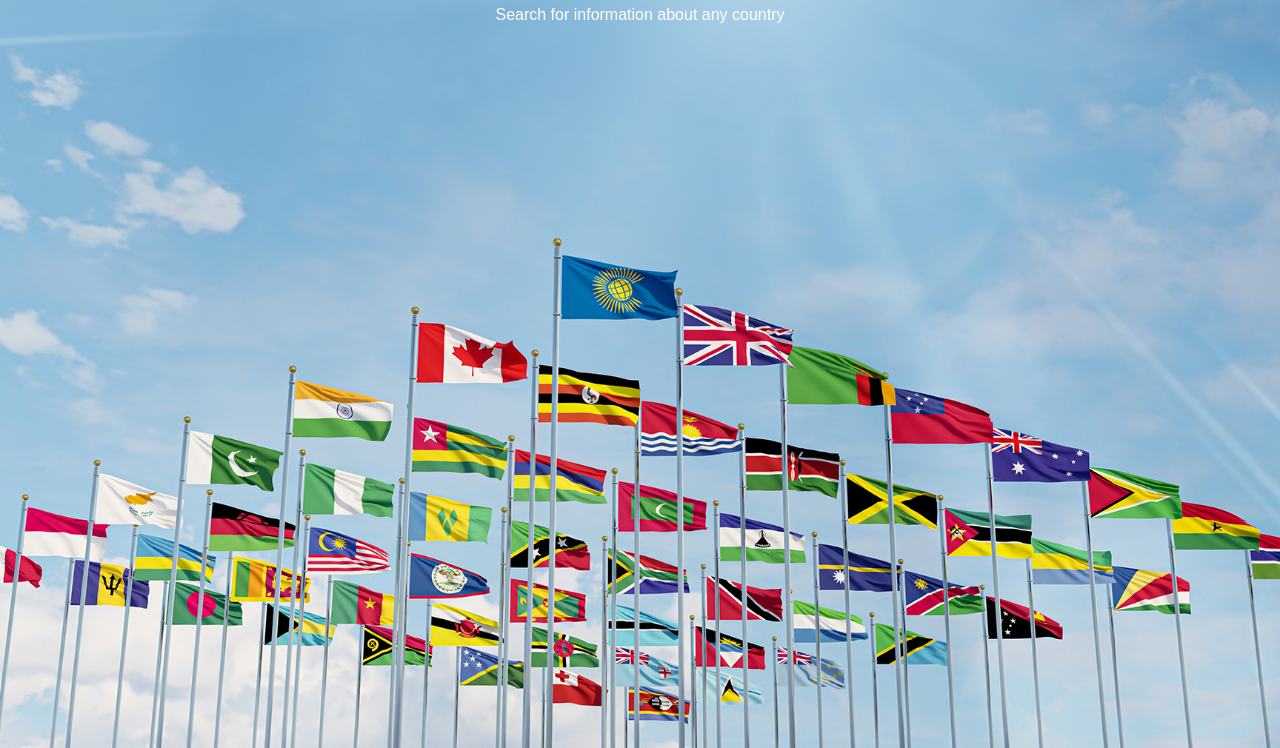
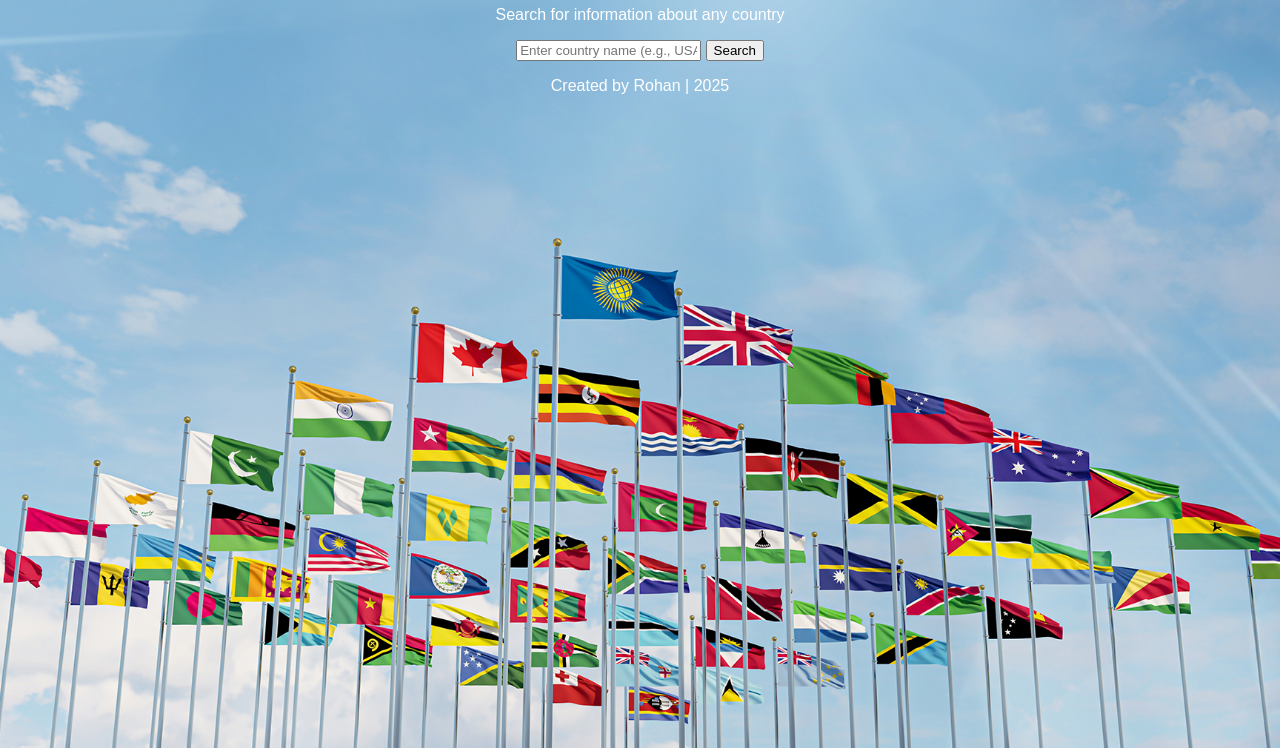
Before and after one commit to mahmudrohan/MIS455-Final--2110647-, a plain HTML site: page index.html in a window 1280 px wide. Shown: the part 52-800 px from the top of the page. Drawn offline with Linux system fonts and the light colour scheme.

Commit message:
html done

```diff
--- a/index.html
+++ b/index.html
@@ -10,3 +10,22 @@
     <h1>Country Info Zone</h1>
     <p>Search for information about any country</p>
   </header>
+
+
+  <div class="container">
+    <input type="text" id="countryInput" placeholder="Enter country name (e.g., USA)" />
+    <button onclick="fetchCountryData()">Search</button>
+
+    <div id="errorMessage" class="error-message"></div>
+
+    <div id="countryResults"></div>
+  </div>
+
+  <footer>
+    <p>Created by Rohan | 2025</p>
+  </footer>
+
+  <script src="script.js"></script>
+
+</body>
+</html>
```
